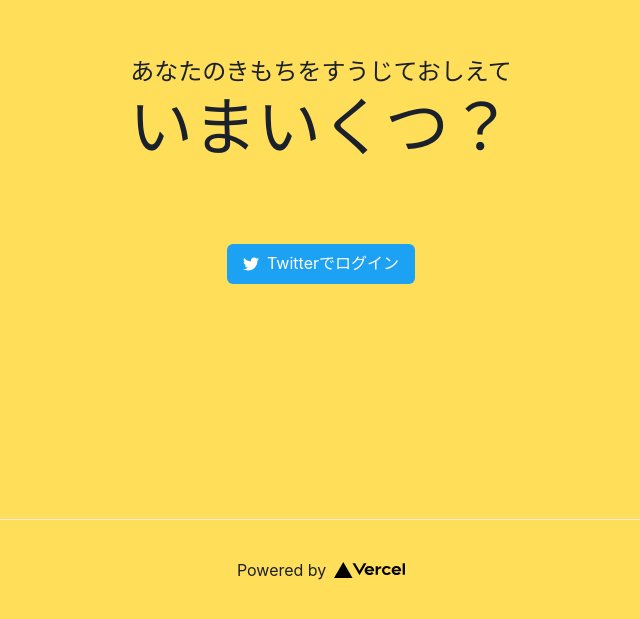
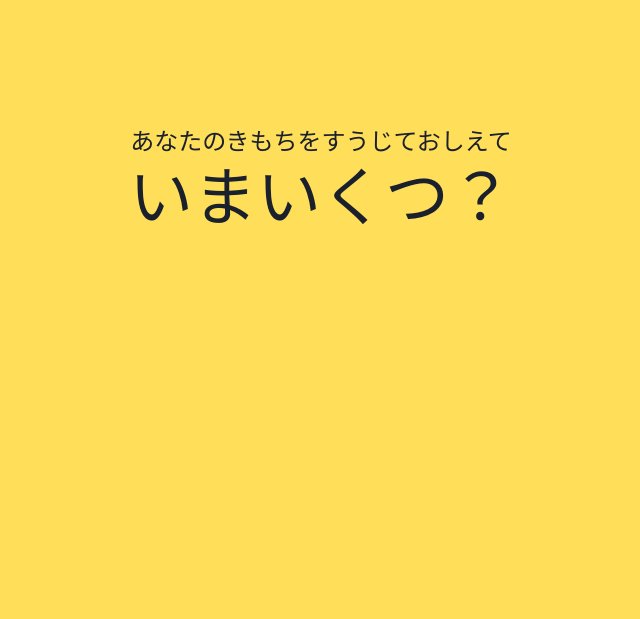
Before and after one commit to takumma/imaikutsu, a Next.js app: page / in a window 1280 px wide. Shown: the part 181-800 px from the top of the page, without its empty margins (319-959 px from the left). Built offline with nearby package versions, Linux system fonts and the light colour scheme.

Commit message:
Update: add toast

```diff
--- a/components/OAuthButton.tsx
+++ b/components/OAuthButton.tsx
@@ -1,8 +1,23 @@
 import React from 'react'
 import firebase from '../utils/firebase'
 import { User } from '../types';
+import { Button } from '@chakra-ui/button';
+import { FaTwitter } from 'react-icons/fa';
+import { useToast } from '@chakra-ui/react';
+
+type Status = "info" | "warning" | "success" | "error";
 
 const OAuthButton = () => {
+  const toast = useToast();
+
+  const showToast = (title: string = "", status: Status = "info") => {
+    toast({
+      title: title,
+      status: status,
+      duration: 5000,
+      isClosable: true,
+    })
+  }
 
   const signInWithTwitter = async () => {
     try {
@@ -17,19 +32,23 @@ const OAuthButton = () => {
         const firestore = firebase.firestore();
         const ref = firestore.collection('users').doc(resp.user.uid)
         await ref.set({ ...userData })
-        console.log('seccess')
-      } else {
-        throw Error('Error!')
+        showToast("Login was Succeeded!", "success");
       }
     } catch (err) {
-      console.error(err);
+      showToast("Login was Failed...", "error");
     }
   }
 
   return (
-    <button onClick={() => signInWithTwitter()}>
+    <Button
+      onClick={() => {
+        signInWithTwitter()
+      }}
+      colorScheme="twitter"
+      leftIcon={<FaTwitter />}
+    >
       Twitterでログイン
-    </button>
+    </Button>
   )
 }
 
--- a/pages/[user].tsx
+++ b/pages/[user].tsx
@@ -11,8 +11,6 @@ import getGraph from "../utils/getGraph";
 
 const UserPage = () => {
   const { query, isReady } = useRouter()
-
-  if (!isReady) return 'loading'
   const user = query.user
 
   const { data, error } = useSWR(`${user}`, getGraph, {
@@ -20,12 +18,13 @@ const UserPage = () => {
     revalidateOnReconnect: false
   })
 
+
   return (
     <Box bg='#FFDE59'>
       <div className={styles.container}>
         {error ? (
           <Error msg={`An error has occurred.${error}`}></Error>
-        ) : !data ? (
+        ) : (!data || !isReady) ? (
           <Loading />
         ) : (
           <Graph data={data}/>
--- a/pages/index.tsx
+++ b/pages/index.tsx
@@ -1,13 +1,16 @@
 import Head from 'next/head'
 import styles from '../styles/Home.module.css'
 import OAuthButton from '../components/OAuthButton'
-import { Box, HStack,Button } from "@chakra-ui/react"
-import { FaTwitter } from 'react-icons/fa';
+import { Box, HStack } from "@chakra-ui/react"
+import firebase from '../utils/firebase'
 
 export default function Home() {
+
+  const user = firebase.auth().currentUser;
+  console.log(user?.displayName)
+
   return (
-    <Box bg='#FFDE59'>
-    <div className={styles.container}>
+    <Box bg='#FFDE59' className={styles.container}>
       <Head>
         <title>いまいくつ?</title>
       </Head>
@@ -20,24 +23,16 @@ export default function Home() {
           いまいくつ？
         </h1>
         <Box m={[10, 10]} />
-        <HStack>
-          <Button colorScheme="twitter" leftIcon={<FaTwitter />}>
-            <OAuthButton></OAuthButton>
-          </Button>
-        </HStack>
+        {user ? (
+          <HStack>
+            <OAuthButton />
+          </HStack>
+        ) : (
+          <HStack>
+            { user }
+          </HStack>
+        )}
       </main>
-
-      <footer className={styles.footer}>
-        <a
-          href="https://vercel.com?utm_source=create-next-app&utm_medium=default-template&utm_campaign=create-next-app"
-          target="_blank"
-          rel="noopener noreferrer"
-        >
-          Powered by{' '}
-          <img src="/vercel.svg" alt="Vercel Logo" className={styles.logo} />
-        </a>
-      </footer>
-    </div>
     </Box>
   )
 }
--- a/utils/getGraph.ts
+++ b/utils/getGraph.ts
@@ -1,12 +1,12 @@
 import firebase from './firebase'
 
+const graphCollection = firebase.firestore().collection('graphs')
+
 const getGraph = async (user: string) => {
-  const collection = firebase.firestore().collection('graphs')
 
-  console.log(collection)
   console.log(user)
 
-  return await collection.where("screen_name", "==", `${user}`).limit(1).get().then((snapshot) => {
+  return await graphCollection.where("screen_name", "==", `${user}`).limit(1).get().then((snapshot) => {
     let result = []
     snapshot.forEach((doc) => {
       const mentalValues = doc.data().mentalValues
```
